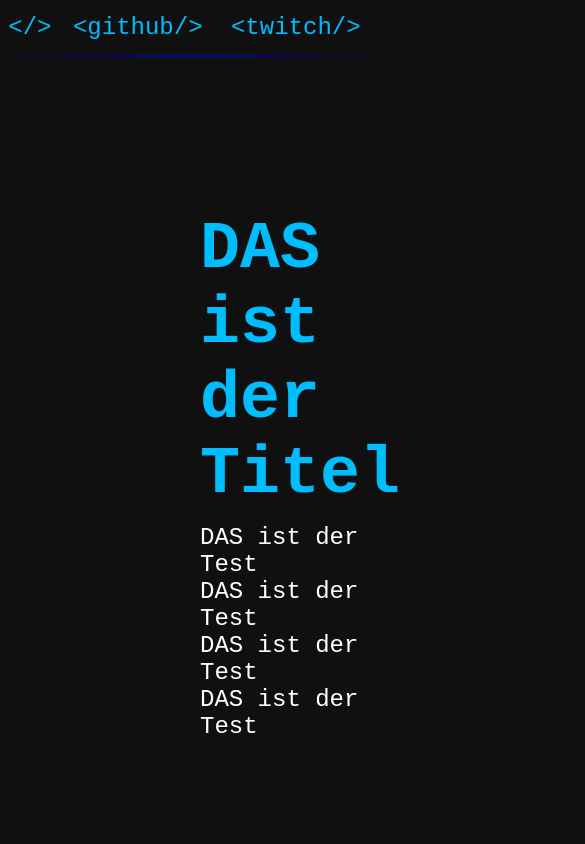
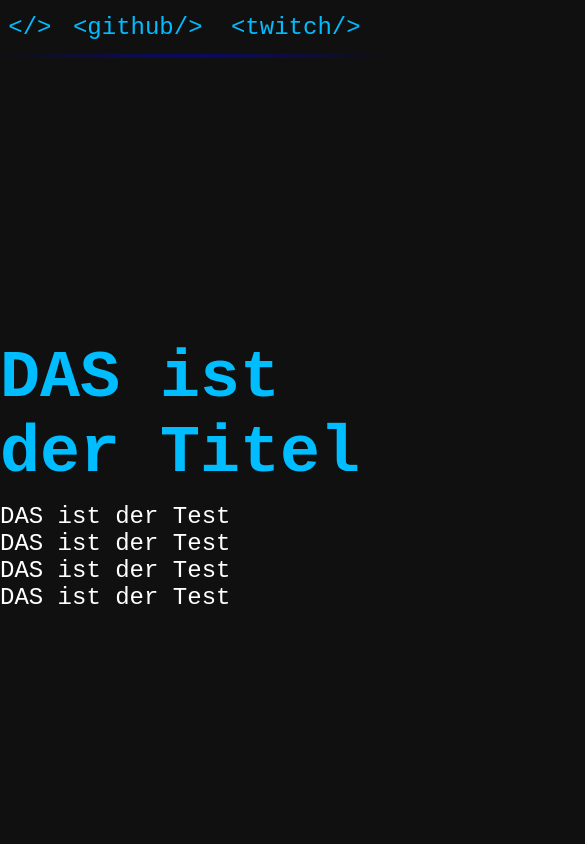
Before and after one commit to nikschadowsky/Webapp, a Vue app: page / in a window 390 px wide. Shown: the top 844 px of the page, 585 px wide, since content can reach past the window. Built offline with nearby package versions, Linux system fonts and the light colour scheme; a web font is replaced by a local one.

Commit message:
resize responsiveness increased

```diff
--- a/src/components/Container.vue
+++ b/src/components/Container.vue
@@ -28,13 +28,13 @@ export default {
 
     display: flex;
     align-items: center;
-    justify-content: left;
+    justify-content: center;
 
 }
 
 .content {
-
-    width: var(--max-content-width);
-    margin: 0 var(--max-indentation);
+    text-align: left;
+    max-width: var(--max-content-width);
+    width: 100%;
 }
 </style>
```
